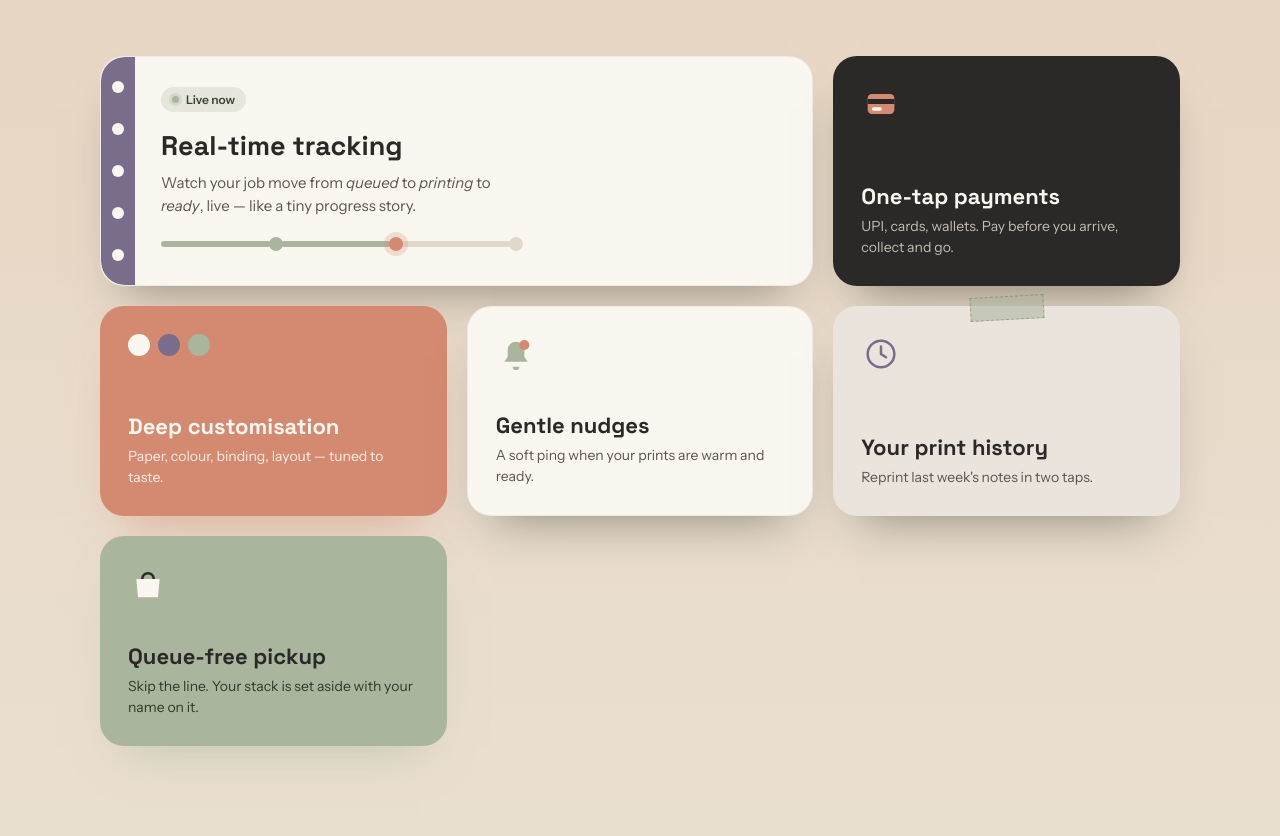
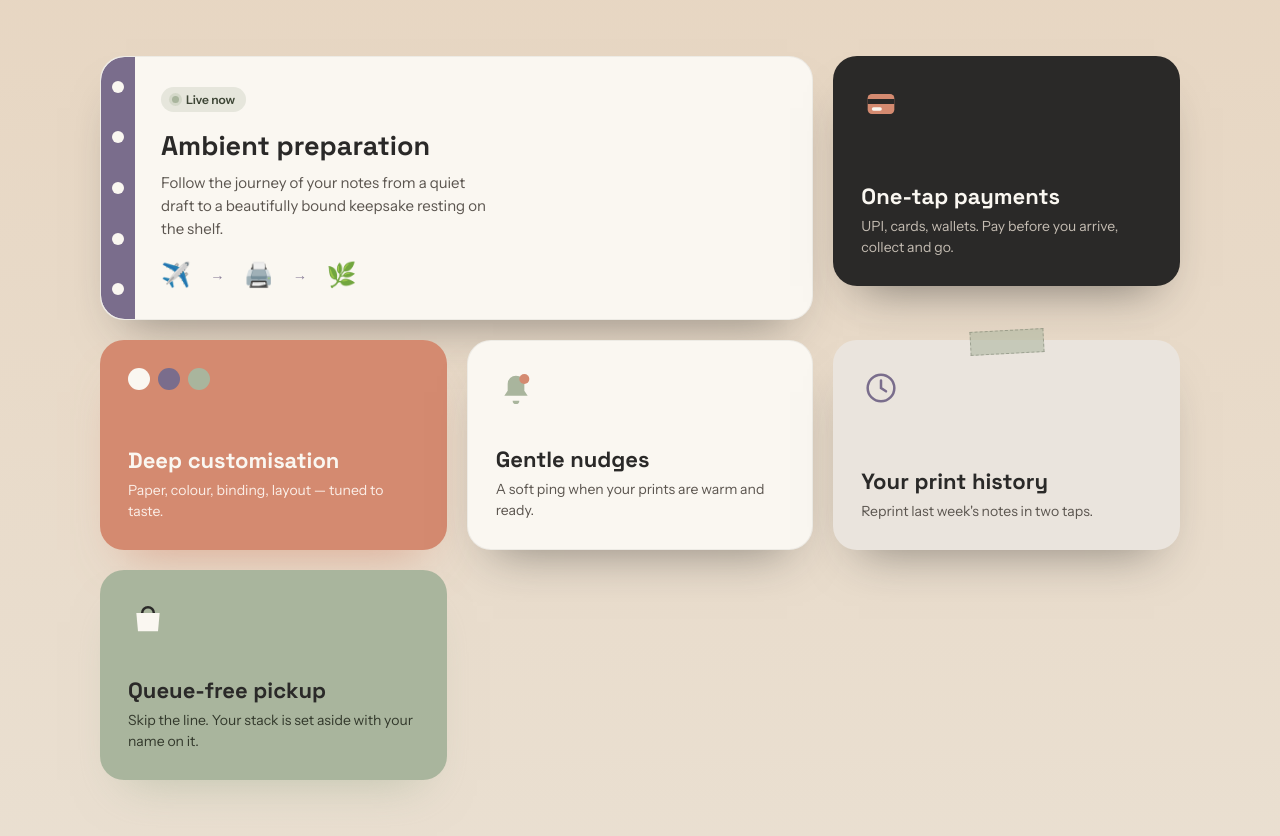
Before and after one commit to ezeeprints/ezee, a Next.js app: page / in a window 1280 px wide. Shown: the part 3520-4356 px from the top of the page. Built offline with nearby package versions, Linux system fonts and the light colour scheme; a web font is replaced by a local one.

Commit message:
Refactor FeaturesSection.tsx feature card to replace real-time tracking with ambient preparation

```diff
--- a/app/components/FeaturesSection.tsx
+++ b/app/components/FeaturesSection.tsx
@@ -142,7 +142,7 @@ export default function FeaturesSection() {
                   margin: "0 0 8px",
                 }}
               >
-                Real-time tracking
+                Ambient preparation
               </h3>
               <p
                 style={{
@@ -153,19 +153,15 @@ export default function FeaturesSection() {
                   margin: "0 0 20px",
                 }}
               >
-                Watch your job move from <em>queued</em> to <em>printing</em> to{" "}
-                <em>ready</em>, live — like a tiny progress story.
+                Follow the journey of your notes from a quiet draft to a beautifully bound keepsake resting on the shelf.
               </p>
-              {/* progress bar */}
-              <div
-                style={{ display: "flex", alignItems: "center", gap: 0, maxWidth: 360 }}
-              >
-                <div style={{ flex: 1, height: 6, borderRadius: 4, background: "#A9B59D" }} />
-                <div style={{ width: 14, height: 14, borderRadius: "50%", background: "#A9B59D", margin: "0 -2px", zIndex: 2 }} />
-                <div style={{ flex: 1, height: 6, borderRadius: 4, background: "#A9B59D" }} />
-                <div style={{ width: 14, height: 14, borderRadius: "50%", background: "#D48A70", margin: "0 -2px", zIndex: 2, boxShadow: "0 0 0 5px rgba(212,138,112,.25)" }} />
-                <div style={{ flex: 1, height: 6, borderRadius: 4, background: "#e2d9cd" }} />
-                <div style={{ width: 14, height: 14, borderRadius: "50%", background: "#e2d9cd", margin: "0 -2px", zIndex: 2 }} />
+              {/* Ambient preparation icons */}
+              <div style={{ display: 'flex', gap: '1.2rem', alignItems: 'center', opacity: 0.85 }}>
+                <span style={{ fontSize: '1.5rem' }}>✈️</span>
+                <span style={{ fontSize: '0.9rem', color: '#7A6D8C', fontFamily: 'Space Grotesk' }}>→</span>
+                <span style={{ fontSize: '1.5rem' }}>🖨️</span>
+                <span style={{ fontSize: '0.9rem', color: '#7A6D8C', fontFamily: 'Space Grotesk' }}>→</span>
+                <span style={{ fontSize: '1.5rem' }}>🌿</span>
               </div>
             </div>
           </div>
```
